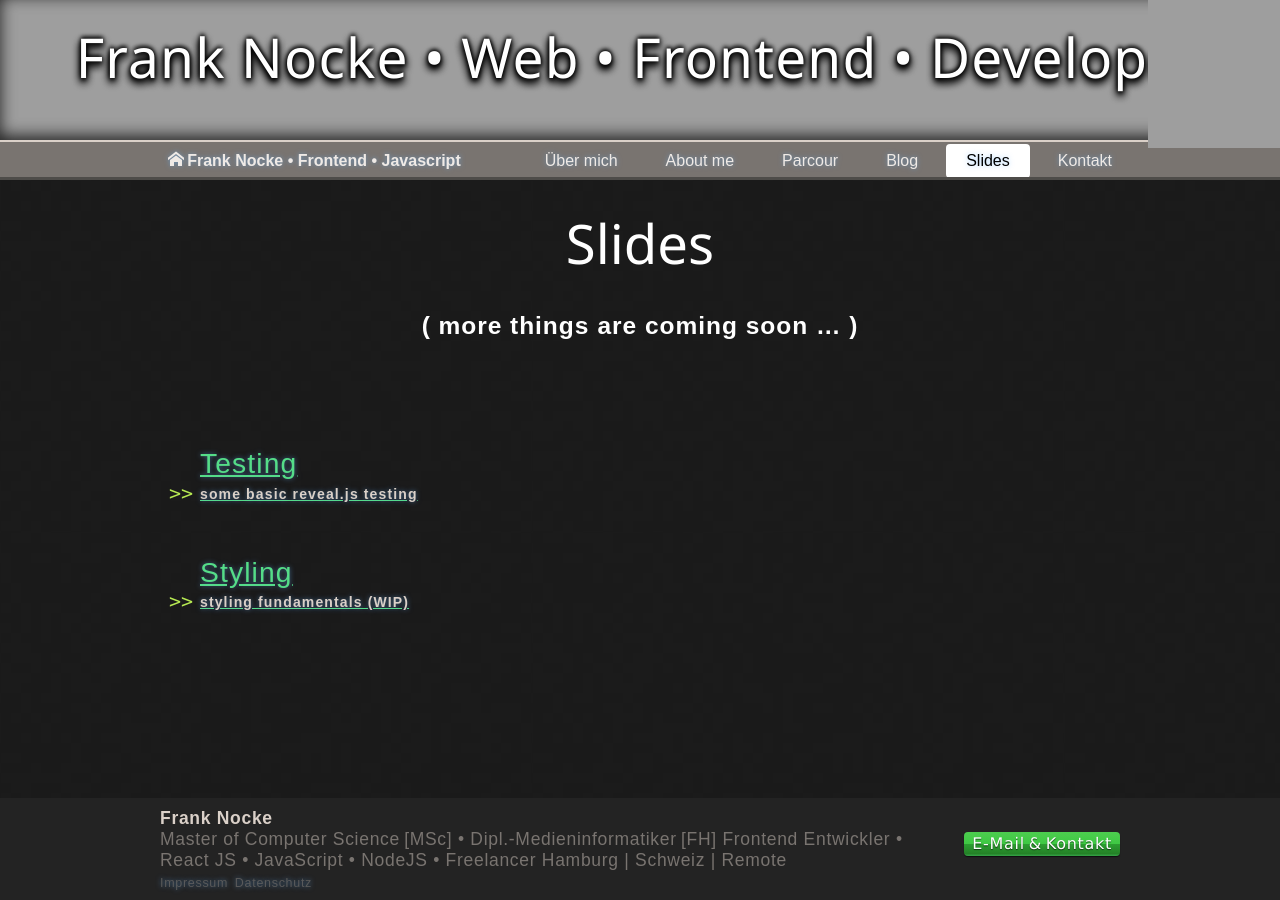
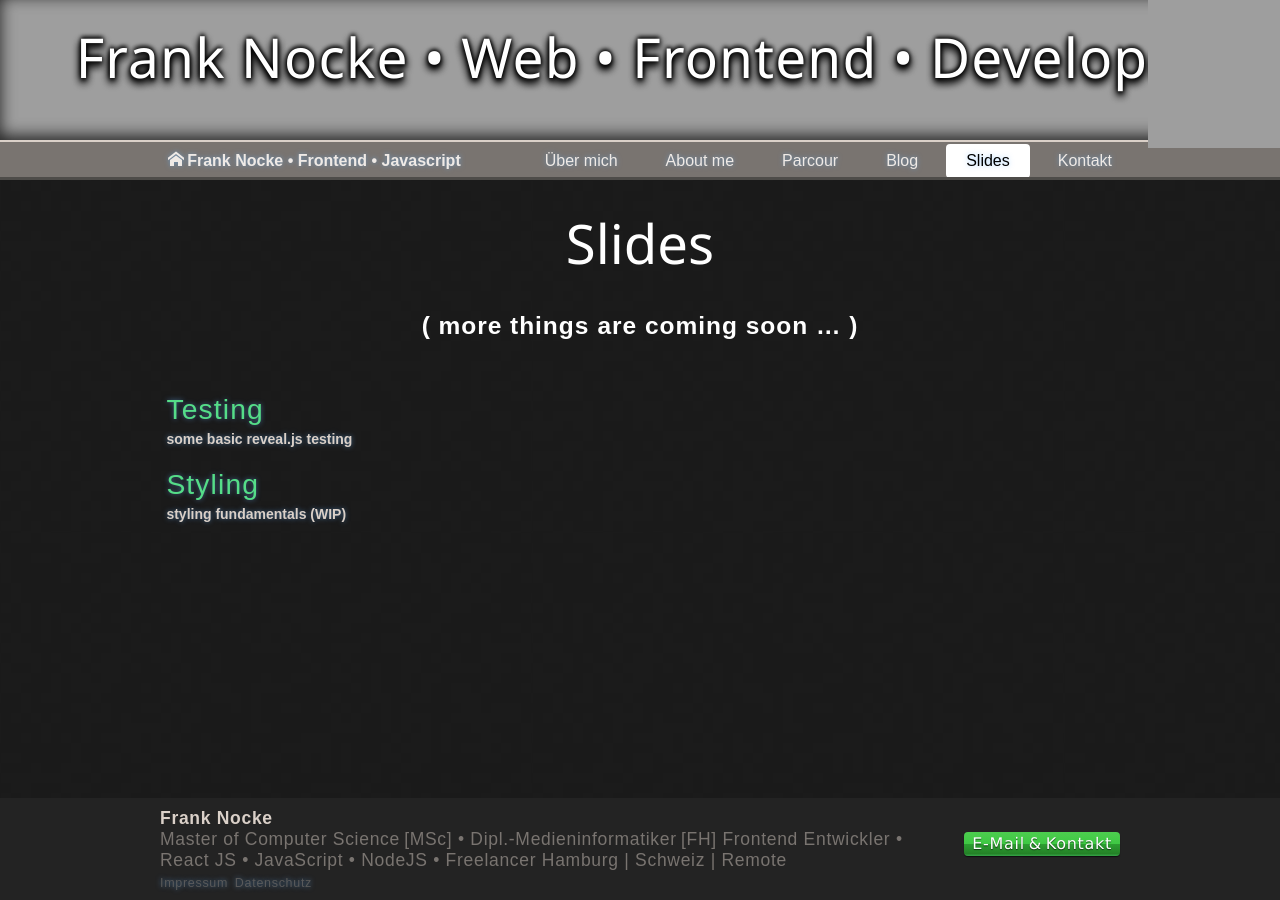
Before and after one commit to nocke/jekyll.nocke.de, a Jekyll site: the page built from _pages/slides.md, in a window 1280 px wide. Built offline with Jekyll 4.4.1, drawn with Linux system fonts in a browser that asks for light colours; some web fonts are replaced.

Commit message:
slides/: proper big-list styling

```diff
--- a/_pages/slides.md
+++ b/_pages/slides.md
@@ -5,7 +5,7 @@ permalink: /slides/
 ---
 
 
-<!-- Slides will be listed here...  (some day) -->
+<!-- Slides will be listed here...  (ony testing so far. stay tuned.) -->
 
 <h2 class='h3 center bpad40'>
   <span class='zdrop1'>( more</span>
@@ -16,18 +16,20 @@ permalink: /slides/
   <span class='zbounce3'>… )</span>
 </h2>
 
-<ul class='big-links bpad20'>
+<ul class='big-list'>
   <li>
-    <a href='testing/' target='_blank' class='h2 zdrop1'>
-      Testing
+    <a href='testing/' target='_blank' class='zdrop1'>
+      <h2>Testing</h2>
       <h4>some basic reveal.js testing</h4>
     </a>
   </li>
   <li>
-    <a href='styling/' target='_blank' class='h2 zbounce1'>
-      Styling
+    <a href='styling/' target='_blank' class='zbounce1'>
+      <h2>Styling</h2>
       <h4>styling fundamentals (WIP)</h4>
     </a>
   </li>
 
+  <!-- TODO: auto-generation by iteration (if possible) -->
+
 </ul>
```
